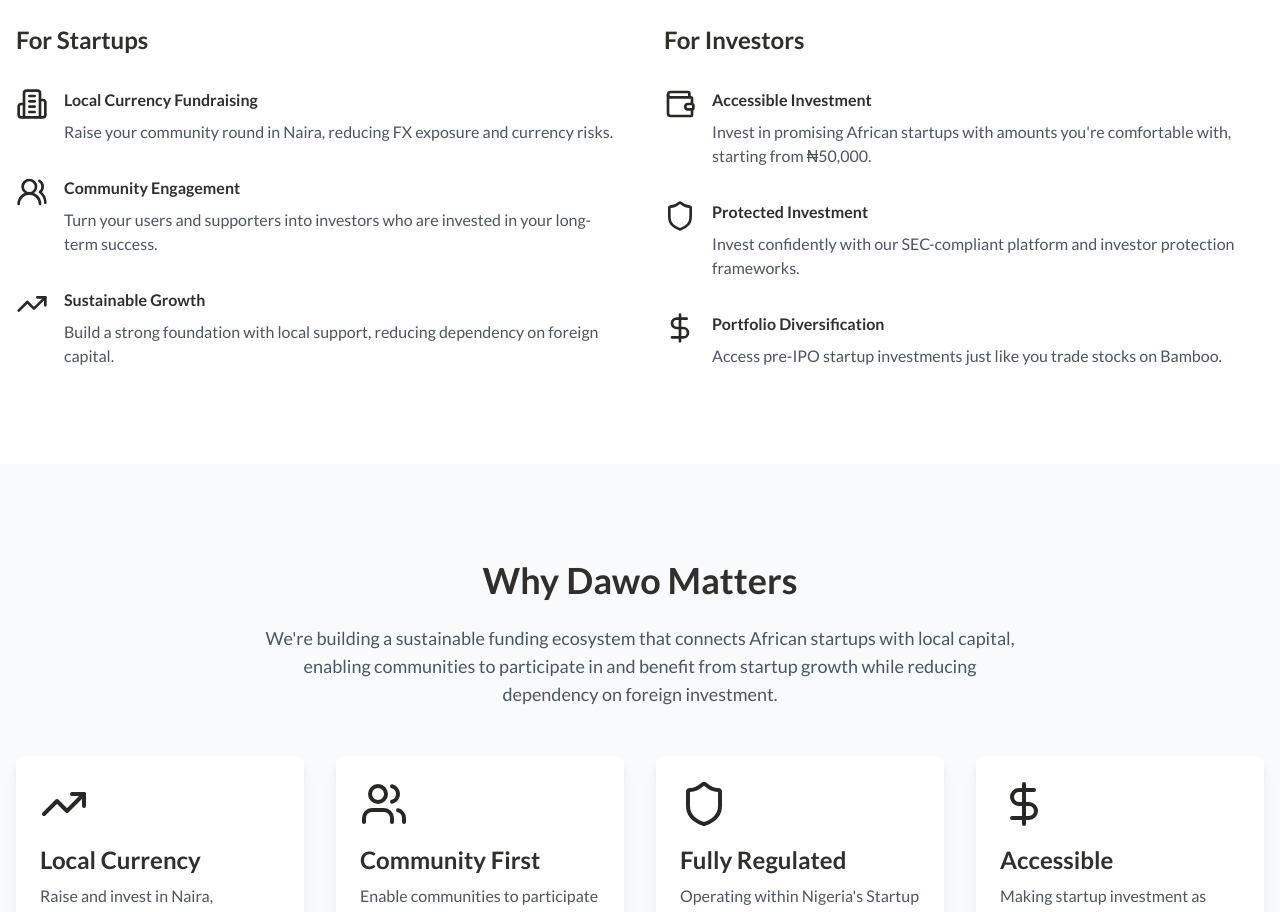
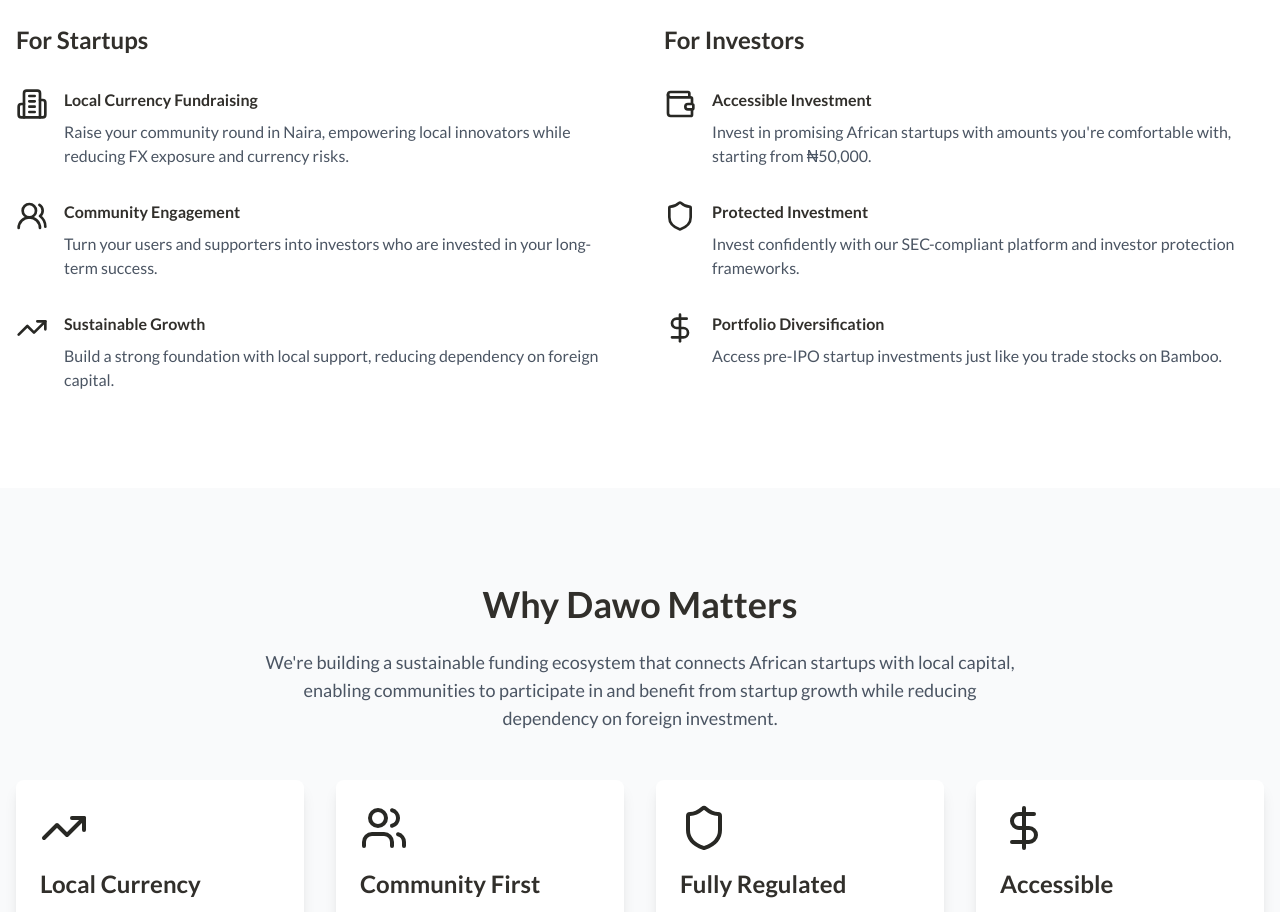
Before and after one commit to officialkayode/trydawo_net, a React (Vite) app: page / in a window 1280 px wide. Shown: the part 1040-1952 px from the top of the page. Built offline with nearby package versions, Linux system fonts and the light colour scheme.

Commit message:
Update codebase as requested
This commit includes changes made to the codebase based on the latest request.
[skip gpt_engineer]

```diff
--- a/src/components/Features.tsx
+++ b/src/components/Features.tsx
@@ -18,7 +18,7 @@ const Features = () => {
               <Building2 className="h-8 w-8 text-primary flex-shrink-0" />
               <div>
                 <h4 className="font-semibold mb-2">Local Currency Fundraising</h4>
-                <p className="text-gray-600">Raise your community round in Naira, reducing FX exposure and currency risks.</p>
+                <p className="text-gray-600">Raise your community round in Naira, empowering local innovators while reducing FX exposure and currency risks.</p>
               </div>
             </div>
             <div className="flex gap-4">
```
